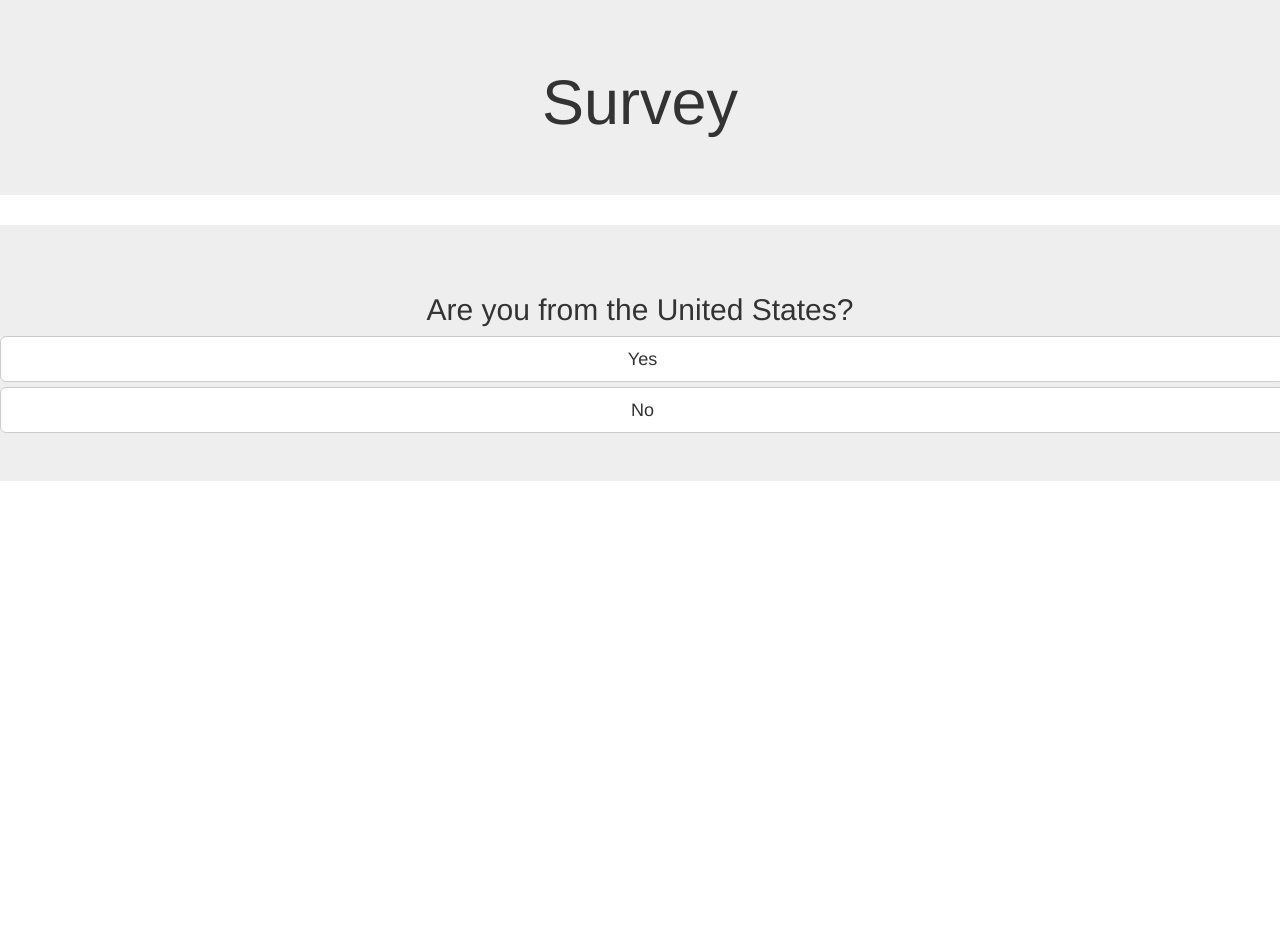
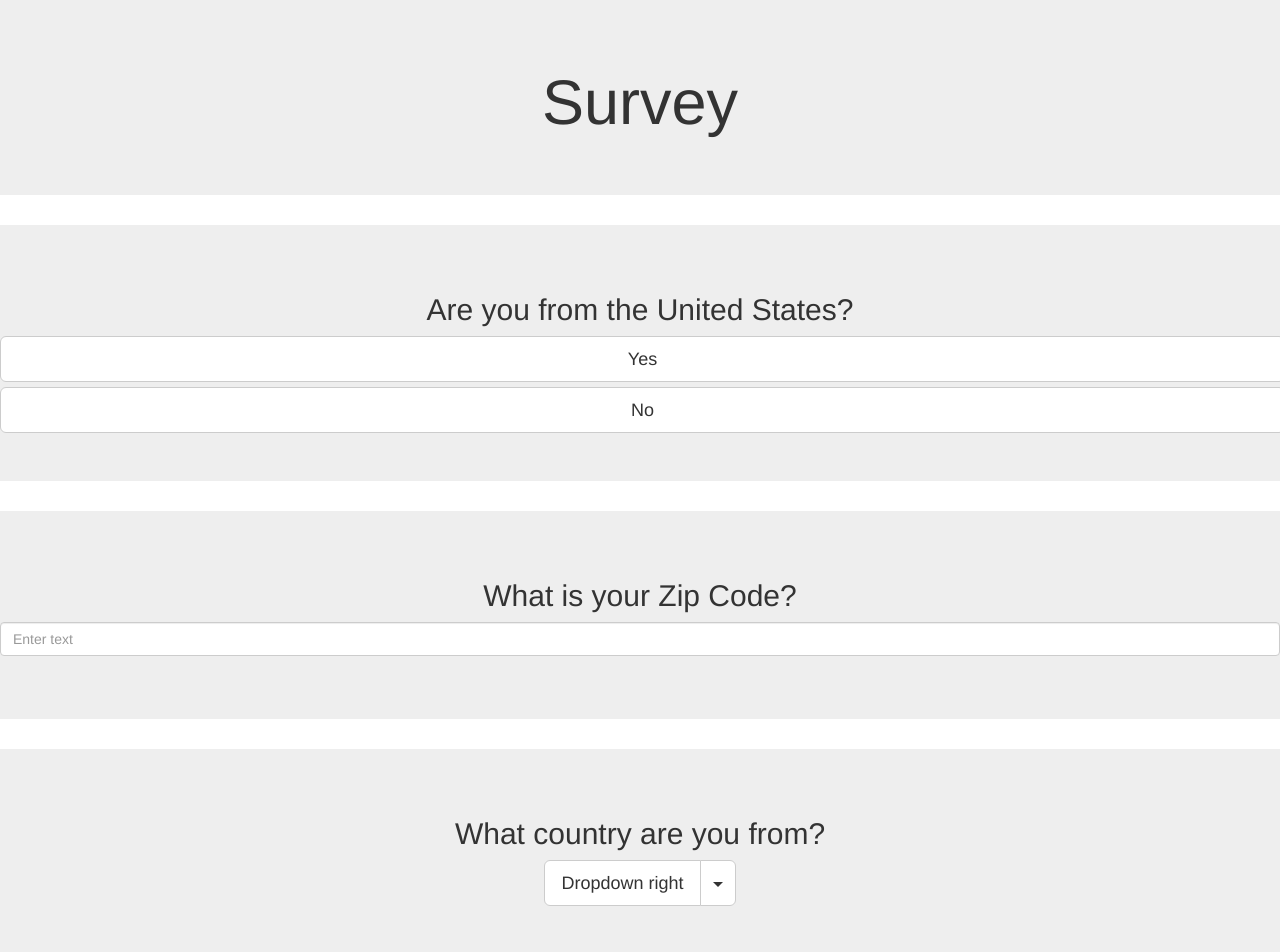
Before and after one commit to jerseycity2018/team-1, a React (Create React App) app in the folder my-app/: page / in a window 1280 px wide. Shown: the top 952 px of the page. Before the commit the page ends 800 px from the top, so only its background shows below. Built offline with nearby package versions, Linux system fonts and the light colour scheme.

Commit message:
added zip and county

```diff
--- a/my-app/src/components/survey.js
+++ b/my-app/src/components/survey.js
@@ -1,7 +1,30 @@
 import React, { Component } from 'react';
-import { Button, ButtonToolbar, FormGroup, FormControl, ControlLabel, Jumbotron, Navbar, Nav, NavItem } from "react-bootstrap";
+import { Button, ButtonToolbar, FormGroup, FormControl, ControlLabel, Jumbotron, Navbar, Nav, NavItem, MenuItem, SplitButton
+ } from "react-bootstrap";
 
 class Survey extends Component {
+  constructor(props, context) {
+  super(props, context);
+
+  this.handleChange = this.handleChange.bind(this);
+
+  this.state = {
+    value: ''
+  };
+}
+
+getValidationState() {
+  const length = this.state.value.length;
+  if (length > 10) return 'success';
+  else if (length > 5) return 'warning';
+  else if (length > 0) return 'error';
+  return null;
+}
+
+handleChange(e) {
+  this.setState({ value: e.target.value });
+}
+
   render() {
     return (
       <div>
@@ -17,6 +40,35 @@ class Survey extends Component {
               <Button bsSize="large" block>No</Button>
             </ButtonToolbar>
         </Jumbotron>
+
+        <Jumbotron>
+          <h2> What is your Zip Code? </h2>
+              <form>
+                <FormGroup
+                  controlId="formBasicText"
+                  validationState={this.getValidationState()}
+                >
+                <FormControl
+                  type="text"
+                  value={this.state.value}
+                  placeholder="Enter text"
+                  onChange={this.handleChange}
+                />
+                <FormControl.Feedback />
+              </FormGroup>
+            </form>
+        </Jumbotron>
+
+        <Jumbotron>
+          <h2> What country are you from? </h2>
+            <SplitButton title="Dropdown right" pullRight id="split-button-pull-right" bsSize="large">
+            <MenuItem eventKey="1">Action</MenuItem>
+            <MenuItem eventKey="2">Another action</MenuItem>
+            <MenuItem eventKey="3">Something else here</MenuItem>
+            <MenuItem divider />
+            <MenuItem eventKey="4">Separated link</MenuItem>
+            </SplitButton>
+        </Jumbotron>
       </div>
     )
   }
```
